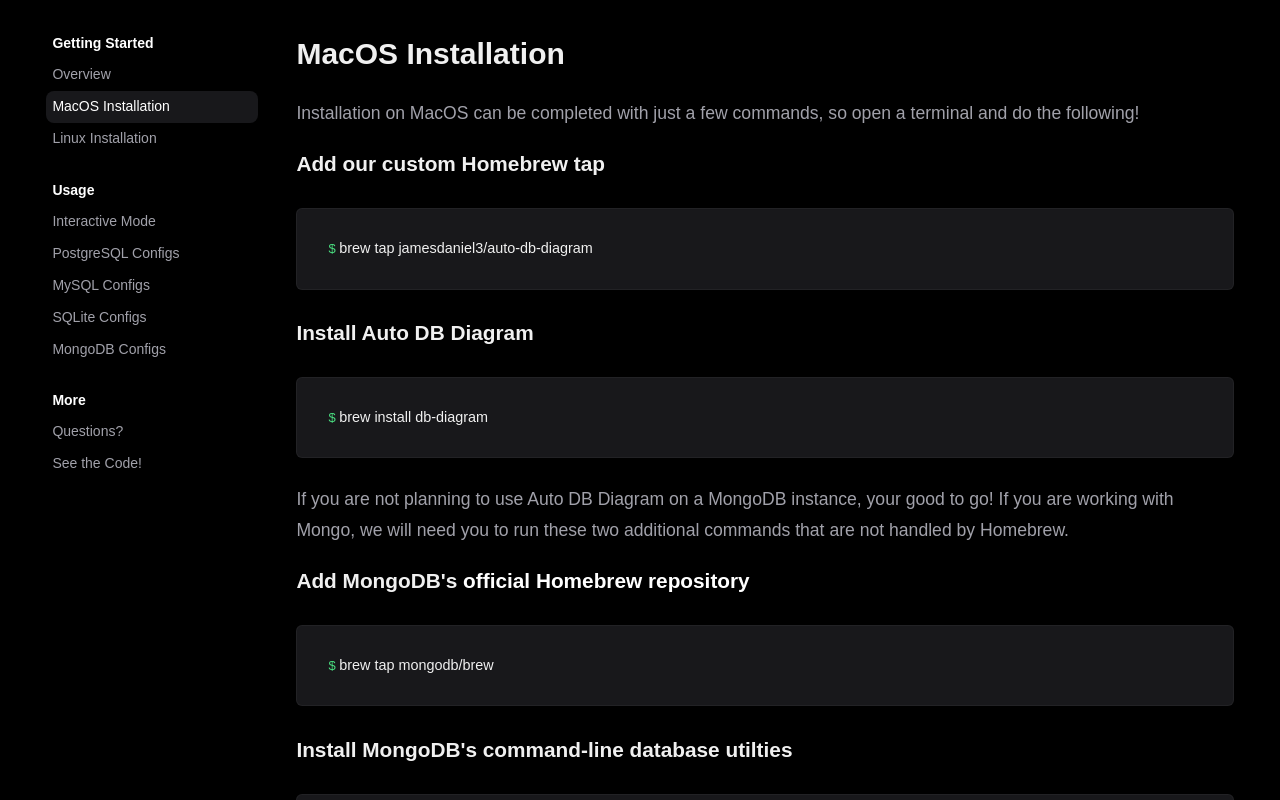
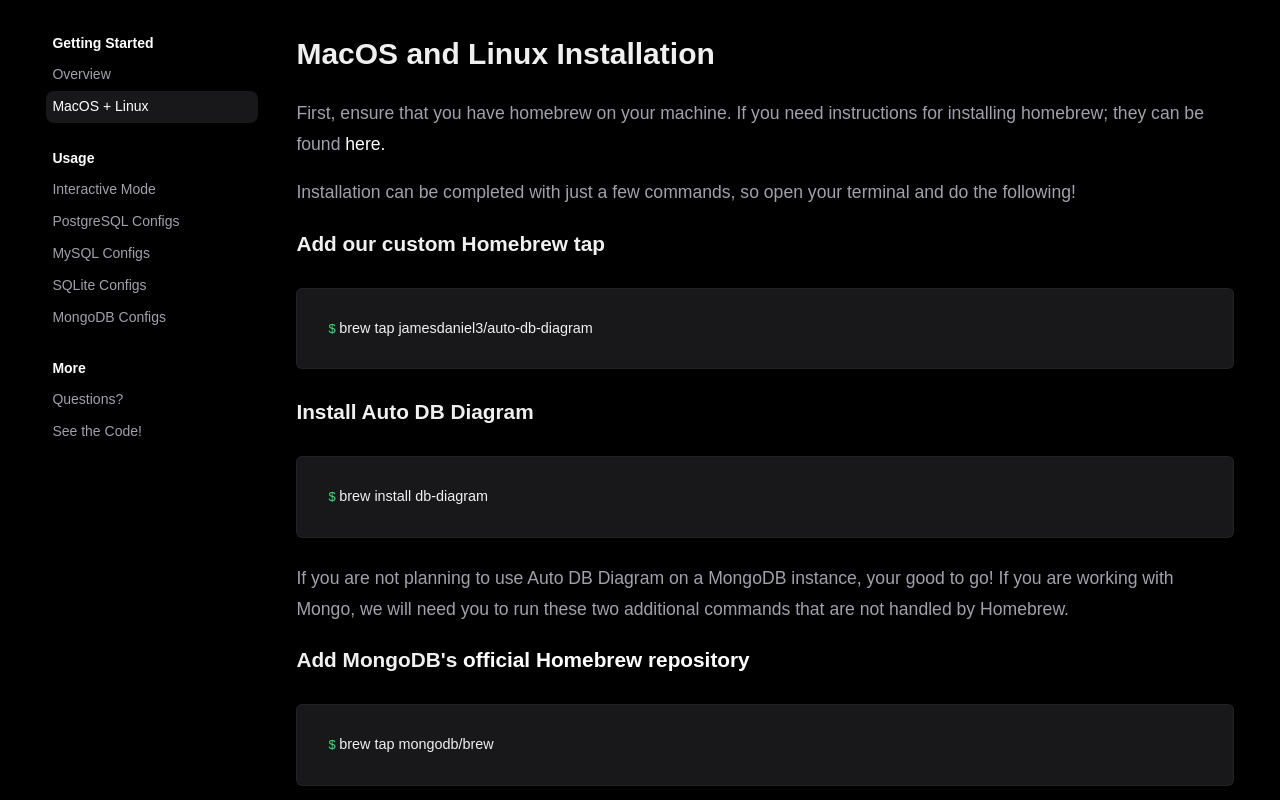
Before and after one commit to jamesdaniel3/auto-db-diagram-docs, a React (Vite) app in the folder frontend/: page /docs/installation/macos in a window 1280 px wide. Shown: the top 800 px of the page. Built offline with nearby package versions, Linux system fonts and the light colour scheme.

Commit message:
updated installation directions

```diff
--- a/frontend/src/components/pages/LinuxInstallation.tsx
+++ /dev/null
@@ -1,37 +0,0 @@
-import "../../styles/Pages.css";
-
-export default function LinuxInstallation() {
-  return (
-    <>
-      <p className="page-title">Linux Installation</p>
-      <p className="page-text">
-        There is not currently an officail distribution for Auto DB Diagram
-        available on Linux, but it is tested on Ubunut 22.04 and 24.04.
-      </p>
-      <p className="page-text">
-        Because this is an open-source project, it can be{" "}
-        <a
-          className="page-intext-link"
-          target="_blank"
-          href="https://github.com/jamesdaniel3/auto-db-diagram"
-        >
-          cloned from Github
-        </a>{" "}
-        and run that way!
-      </p>
-      <p className="page-text">
-        After you have cloned the code, you can run the program with the
-        following commands
-      </p>
-      <div className="terminal-command-container">
-        <p className="terminal-command-text">
-          <span className="terminal-command-prompt">$ </span> cd [your
-          directory]
-        </p>
-        <p className="terminal-command-text">
-          <span className="terminal-command-prompt">$ </span> ./main.sh
-        </p>
-      </div>
-    </>
-  );
-}
--- a/frontend/src/components/pages/MacOSInstallation.tsx
+++ b/frontend/src/components/pages/MacOSInstallation.tsx
@@ -3,10 +3,21 @@
 export default function MacOSInstallation() {
   return (
     <>
-      <p className="page-title">MacOS Installation</p>
+      <p className="page-title">MacOS and Linux Installation</p>
       <p className="page-text">
-        Installation on MacOS can be completed with just a few commands, so open
-        a terminal and do the following!
+        First, ensure that you have homebrew on your machine. If you need
+        instructions for installing homebrew; they can be found{" "}
+        <a
+          className="page-intext-link"
+          target="_blank"
+          href="https://www.brew.sh"
+        >
+          here.
+        </a>
+      </p>
+      <p className="page-text">
+        Installation can be completed with just a few commands, so open your
+        terminal and do the following!
       </p>
 
       <p className="page-section-header">Add our custom Homebrew tap</p>
@@ -66,7 +77,7 @@
       </p>
       <div className="terminal-command-container">
         <p className="terminal-command-text">
-          <span className="terminal-command-prompt">$ </span> db-diagram
+          <span className="terminal-command-prompt">$ </span> db-diagram --help
         </p>
       </div>
     </>
--- a/frontend/src/constants/NavLinks.ts
+++ b/frontend/src/constants/NavLinks.ts
@@ -23,14 +23,9 @@
         id: "installation-overview",
       },
       {
-        name: "MacOS Installation",
+        name: "MacOS + Linux",
         url: "/docs/installation/macos",
         id: "installation-macos",
-      },
-      {
-        name: "Linux Installation",
-        url: "/docs/installation/linux",
-        id: "installation-linux",
       },
     ],
   },
```
